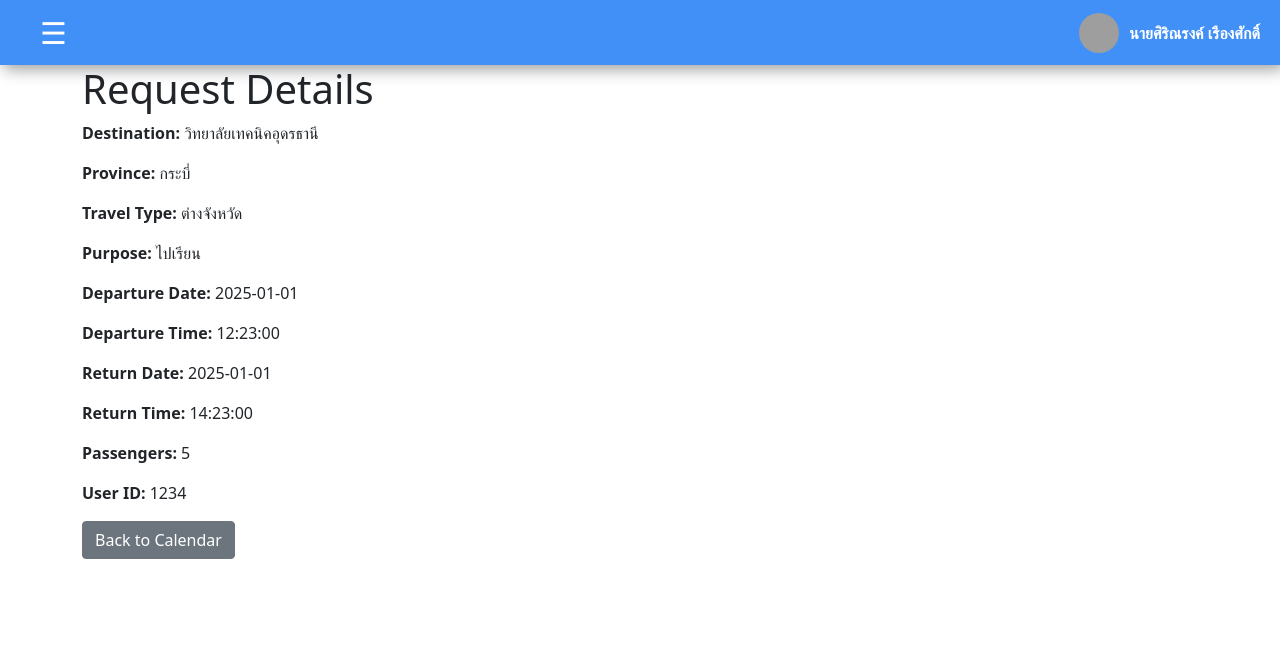
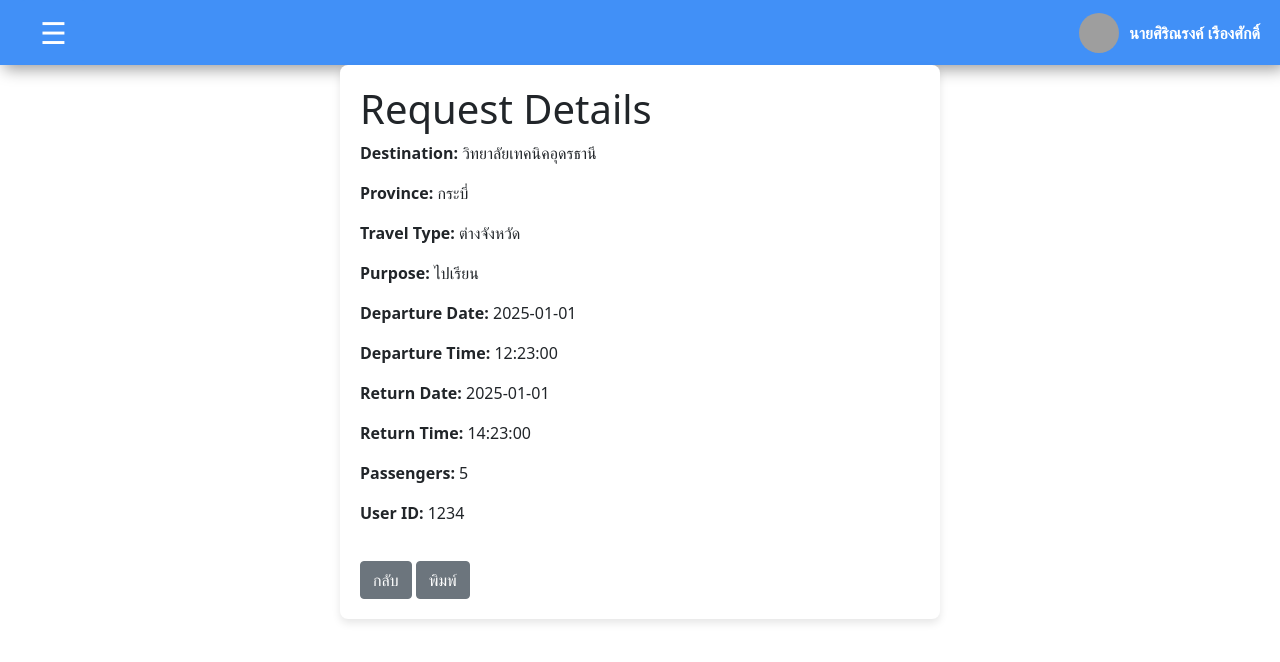
Before and after one commit to Athip888/UD-TechCar, a PHP site: page /request_details.php?request_id=UDTC20230101001 in a window 1280 px wide. Shown: the top 662 px of the page. Run offline with PHP 8.4, Linux system fonts and the light colour scheme; a user stored in the database is signed in; data comes from the database, SQL or seed files in the repository; grey boxes are pictures that could not be loaded.

Commit message:
Add files via upload

```diff
--- a/Project/user/request_details.php
+++ b/Project/user/request_details.php
@@ -30,6 +30,22 @@ if (!$request) {
     <title>Request Details</title>
     <link rel="stylesheet" href="../css/bootstrap.css">
     <script src="../js/bootstrap.min.js"></script>
+    <style>
+        /* การตั้งค่า container */
+        .container {
+            width: 100%;
+            max-width: 600px;
+            padding: 20px;
+            box-shadow: 0 4px 8px rgba(0, 0, 0, 0.1);
+            background-color: #fff;
+            border-radius: 8px;
+            text-align: left; /* ทำให้เนื้อหาภายในเป็นตัวอักษรจัดซ้าย */
+        }
+
+        .btn-secondary {
+            margin-top: 20px;
+        }
+    </style>
 </head>
 <body>
 <div class="container">
@@ -44,7 +60,8 @@ if (!$request) {
     <p><strong>Return Time:</strong> <?php echo htmlspecialchars($request['return_time']); ?></p>
     <p><strong>Passengers:</strong> <?php echo htmlspecialchars($request['passengers']); ?></p>
     <p><strong>User ID:</strong> <?php echo htmlspecialchars($request['user_id']); ?></p>
-    <a href="javascript:history.back()" class="btn btn-secondary">Back to Calendar</a>
+    <a href="javascript:history.back()" class="btn btn-secondary">กลับ</a>
+    <a href="javascript:history.back()" class="btn btn-secondary">พิมพ์</a>
 </div>
 </body>
 </html>
```
